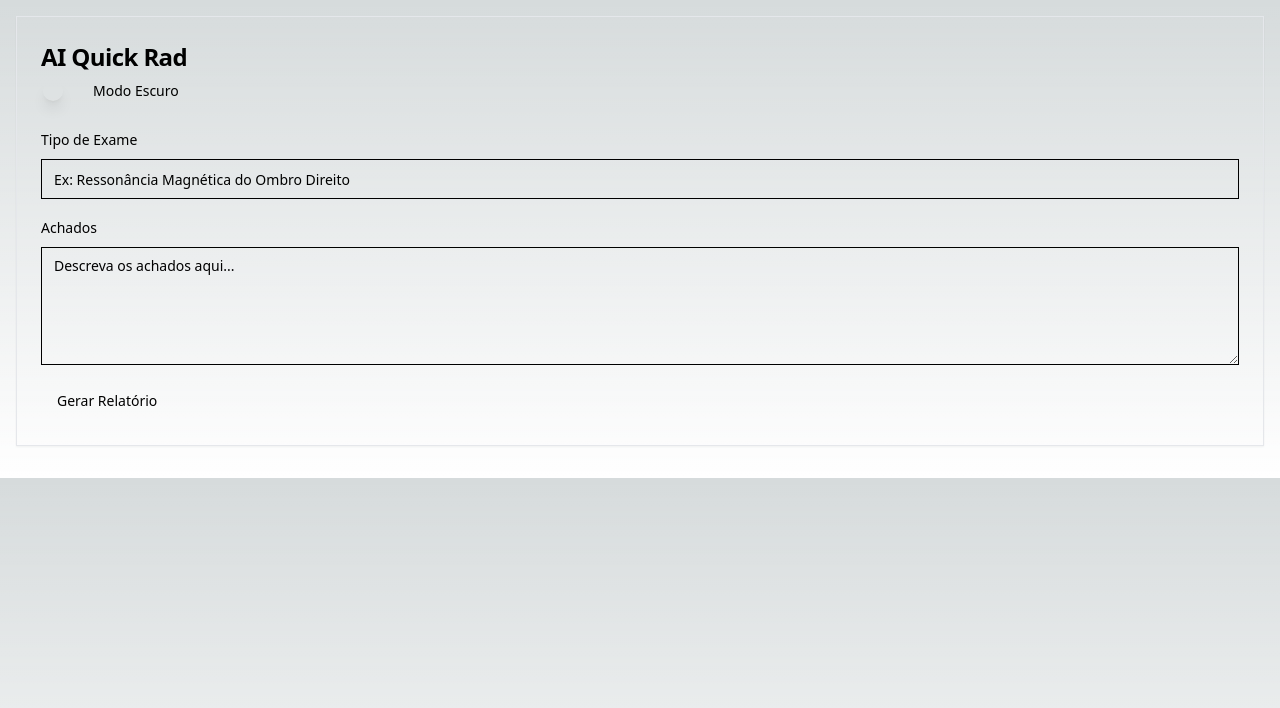
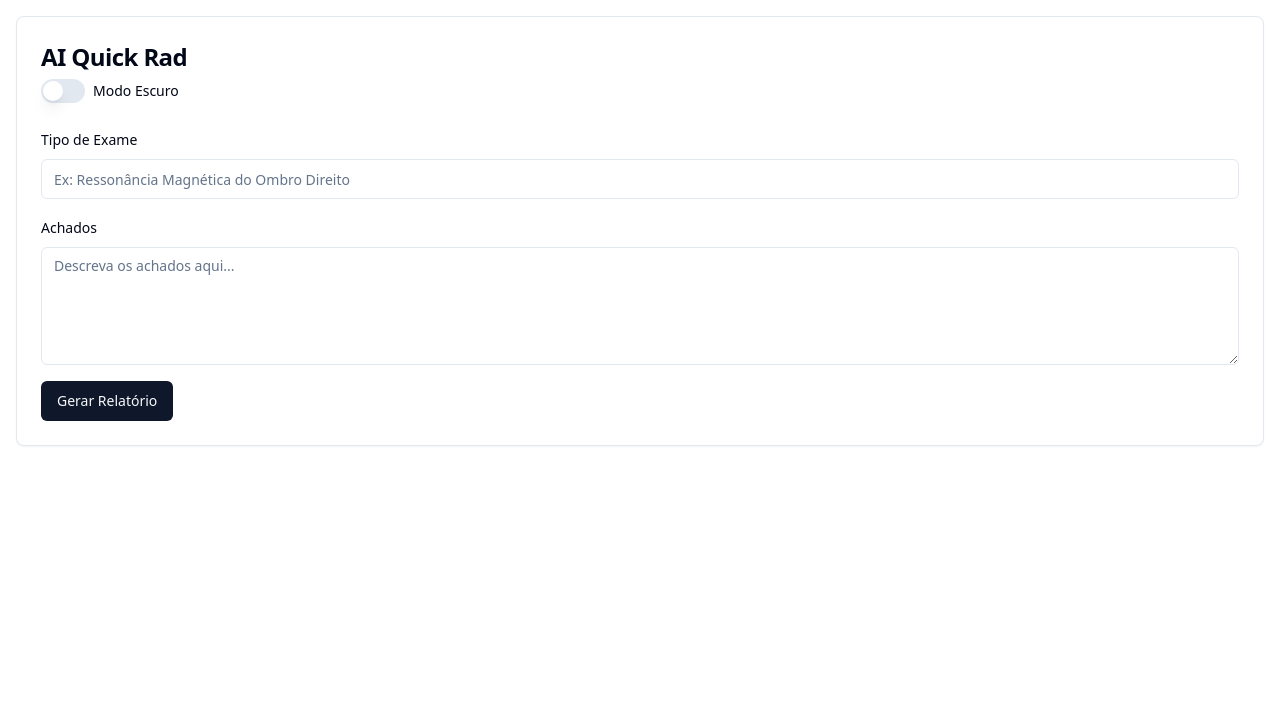
Before and after one commit to Agoravaj/radiology-report-system, a Next.js app in the folder radiology-report-system/: page / in a window 1280 px wide. Shown: the top 708 px of the page. Built offline with nearby package versions, Linux system fonts and the light colour scheme.

Commit message:
Update globals.css

```diff
--- a/radiology-report-system/styles/globals.css
+++ b/radiology-report-system/styles/globals.css
@@ -2,32 +2,75 @@
 @tailwind components;
 @tailwind utilities;
 
-:root {
-  --foreground-rgb: 0, 0, 0;
-  --background-start-rgb: 214, 219, 220;
-  --background-end-rgb: 255, 255, 255;
-}
+@layer base {
+  :root {
+    --background: 0 0% 100%;
+    --foreground: 222.2 84% 4.9%;
 
-@media (prefers-color-scheme: dark) {
-  :root {
-    --foreground-rgb: 255, 255, 255;
-    --background-start-rgb: 0, 0, 0;
-    --background-end-rgb: 0, 0, 0;
+    --card: 0 0% 100%;
+    --card-foreground: 222.2 84% 4.9%;
+
+    --popover: 0 0% 100%;
+    --popover-foreground: 222.2 84% 4.9%;
+
+    --primary: 222.2 47.4% 11.2%;
+    --primary-foreground: 210 40% 98%;
+
+    --secondary: 210 40% 96.1%;
+    --secondary-foreground: 222.2 47.4% 11.2%;
+
+    --muted: 210 40% 96.1%;
+    --muted-foreground: 215.4 16.3% 46.9%;
+
+    --accent: 210 40% 96.1%;
+    --accent-foreground: 222.2 47.4% 11.2%;
+
+    --destructive: 0 84.2% 60.2%;
+    --destructive-foreground: 210 40% 98%;
+
+    --border: 214.3 31.8% 91.4%;
+    --input: 214.3 31.8% 91.4%;
+    --ring: 222.2 84% 4.9%;
+
+    --radius: 0.5rem;
+  }
+
+  .dark {
+    --background: 222.2 84% 4.9%;
+    --foreground: 210 40% 98%;
+
+    --card: 222.2 84% 4.9%;
+    --card-foreground: 210 40% 98%;
+
+    --popover: 222.2 84% 4.9%;
+    --popover-foreground: 210 40% 98%;
+
+    --primary: 210 40% 98%;
+    --primary-foreground: 222.2 47.4% 11.2%;
+
+    --secondary: 217.2 32.6% 17.5%;
+    --secondary-foreground: 210 40% 98%;
+
+    --muted: 217.2 32.6% 17.5%;
+    --muted-foreground: 215 20.2% 65.1%;
+
+    --accent: 217.2 32.6% 17.5%;
+    --accent-foreground: 210 40% 98%;
+
+    --destructive: 0 62.8% 30.6%;
+    --destructive-foreground: 210 40% 98%;
+
+    --border: 217.2 32.6% 17.5%;
+    --input: 217.2 32.6% 17.5%;
+    --ring: 212.7 26.8% 83.9%;
   }
 }
 
-body {
-  color: rgb(var(--foreground-rgb));
-  background: linear-gradient(
-      to bottom,
-      transparent,
-      rgb(var(--background-end-rgb))
-    )
-    rgb(var(--background-start-rgb));
-}
-
-@layer utilities {
-  .text-balance {
-    text-wrap: balance;
+@layer base {
+  * {
+    @apply border-border;
+  }
+  body {
+    @apply bg-background text-foreground;
   }
 }
```
